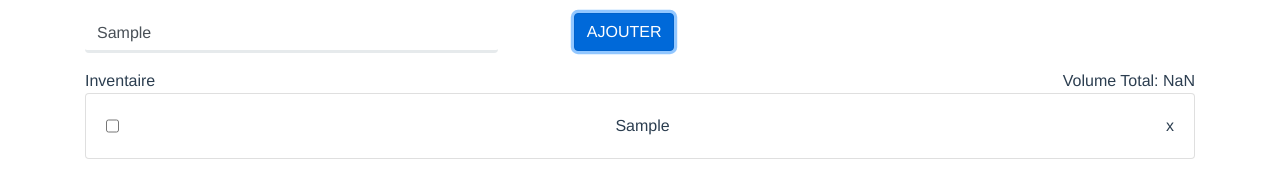
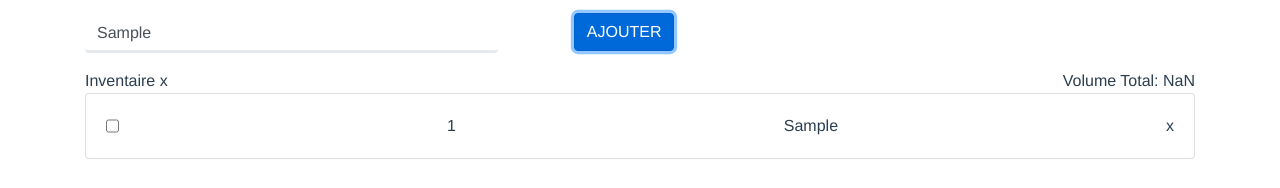
Before and after one commit to emmanuelrdl/nextories_vue, a Vue app: page / in a window 1280 px wide. Both pictures are taken after typing "Sample", "Sample", "Sample", "Sample" into the empty fields and a click on the button "AJOUTER". Shown: the part 207-395 px from the top of the page. Built offline with nearby package versions, Linux system fonts and the light colour scheme.

Commit message:
add inventory bulk deletion feature

```diff
--- a/src/App.vue
+++ b/src/App.vue
@@ -13,12 +13,17 @@
       <b-row>
           <b-col cols="12">
             <div style="display: flex;justify-content: space-between;">
-              <div class="pull-left">Inventaire</div>
+              <div class="pull-left">
+                Inventaire
+                <span @click="removeFournitures">x</span>
+              </div>
+
               <div>Volume Total: {{totalVolume}}</div>
             </div>
             <Inventory
               v-bind:fournitures="fournitures"
               v-on:removeFourniture="removeFourniture"
+              v-on:updateFournitureIdsForRemoval="updateFournitureIdsForRemoval"
             />
           </b-col>
       </b-row>
@@ -35,6 +40,7 @@ export default {
   data () {
     return {
       fournitures: [],
+      fournitureIdsForRemoval: [],
       totalVolume: 0
     }
   },
@@ -56,6 +62,23 @@ export default {
         }
       }
       this.fournitures = existingFournitures;
+    },
+    removeFournitures() {
+      var existingFournitures = this.fournitures;
+      for (var i = 0; i < this.fournitureIdsForRemoval.length; i++){
+        var item = this.getItemToDelete(this.fournitureIdsForRemoval[i]);
+        var itemIndex = this.fournitures.indexOf(item[0]);
+        if (itemIndex >= 0){
+          this.fournitures.splice(itemIndex, 1);
+        }
+      }
+      this.fournitureIdsForRemoval = [];
+    },
+    getItemToDelete(fournitureIdForRemoval){
+      return this.fournitures.filter(fourniture => fournitureIdForRemoval == fourniture.id);
+    },
+    updateFournitureIdsForRemoval(values){
+      this.fournitureIdsForRemoval = values;
     }
   },
   components: {
--- a/src/components/Inventory.vue
+++ b/src/components/Inventory.vue
@@ -3,7 +3,12 @@
     <b-card>
       <div v-for="fourniture in fournitures">
         <div style="display: flex;justify-content: space-between;">
-          <input type="checkbox">
+          <input
+            type="checkbox"
+            :id="fourniture.id"
+            :checked="false"
+            @change="changeRemovalState(fourniture, $event)">
+          <div >{{fourniture.id}}</div>
           <div >{{fourniture.name}}</div>
           <div @click="removeFourniture(fourniture)">x</div>
         </div>
@@ -15,9 +20,23 @@
 <script>
 export default {
   props: ["fournitures"],
+  data () {
+    return {
+      fournitureIdsForRemoval: [],
+    }
+  },
   methods: {
     removeFourniture(fourniture){
-      this.$emit("removeFourniture", fourniture.id)
+      this.$emit("removeFourniture", fourniture.id);
+    },
+    changeRemovalState(fourniture, event){
+      if (event.target.checked) {
+        this.fournitureIdsForRemoval.push(fourniture.id);
+      } else {
+        var index = this.fournitureIdsForRemoval.indexOf(fourniture.id);
+        this.fournitureIdsForRemoval.splice(index, 1);
+      }
+      this.$emit("updateFournitureIdsForRemoval", this.fournitureIdsForRemoval)
     }
   }
 }
```
